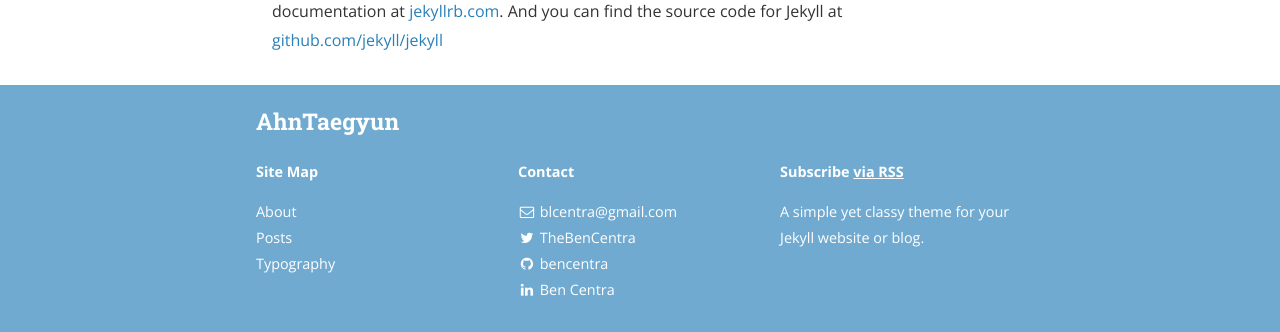
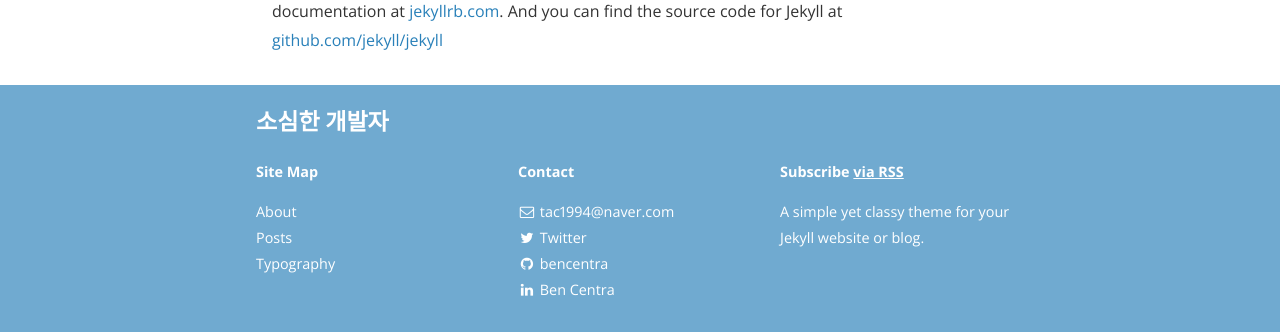
Before and after one commit to antaegyun/ahntaegyun.github.io, a Jekyll site: the page built from about.md, in a window 1280 px wide. Shown: the part 774-1106 px from the top of the page. Built offline with Jekyll 4.4.1, drawn with Linux system fonts in a browser that asks for light colours; nearby versions of some CDN libraries.

Commit message:
ahntaegyun

```diff
--- a/_config.yml
+++ b/_config.yml
@@ -9,9 +9,9 @@ exclude:
   - "/vendor/"
 
 # Site settings
-title: AhnTaegyun
-subtitle: "A simple yet classy theme for your Jekyll website or blog"
-email: blcentra@gmail.com
+title: 소심한 개발자
+subtitle: "안태균"
+email: tac1994@naver.com
 name: Ben Centra
 description: >
   A simple yet classy theme for your Jekyll website or blog.
@@ -72,17 +72,17 @@ descriptions:
 social:
   - name: Twitter
     icon: twitter
-    username: TheBenCentra
+    username:
     url: https://twitter.com/TheBenCentra
     desc: Follow me on Twitter
-    share: true
+    share: false
 
   - name: Facebook
     icon: facebook
     username: thebencentra
     url:
     desc: Friend me on Facebook
-    share: true
+    share: false
 
   - name: GitHub
     icon: github
```
